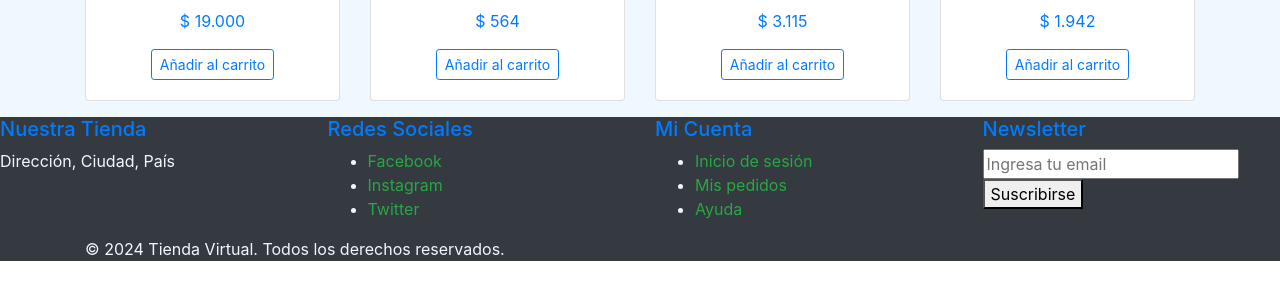
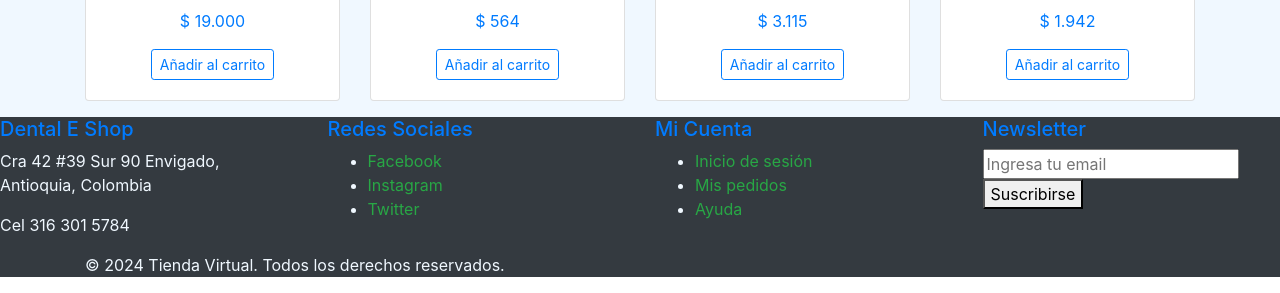
Before and after one commit to Octaviusb/dentaleshop, a website: page public/views/index.html in a window 1280 px wide. Shown: the part 6203-6496 px from the top of the page. Drawn offline with nearby package versions, Linux system fonts and the light colour scheme; files that its build step writes are made by us from their sources; files whose address does not match are found by name.

Commit message:
Update index.html

```diff
--- a/public/views/index.html
+++ b/public/views/index.html
@@ -197,8 +197,9 @@
         <div class="footer-container">
             <div class="row">
                 <div class="col-md-3">
-                    <h5>Nuestra Tienda</h5>
-                    <p>Dirección, Ciudad, País</p>
+                    <h5>Dental E Shop</h5>
+                    <p>Cra 42 #39 Sur 90 Envigado, Antioquia, Colombia</p>
+                    <p>Cel 316 301 5784</p>
                 </div>
                 <div class="col-md-3">
                     <h5>Redes Sociales</h5>
```
